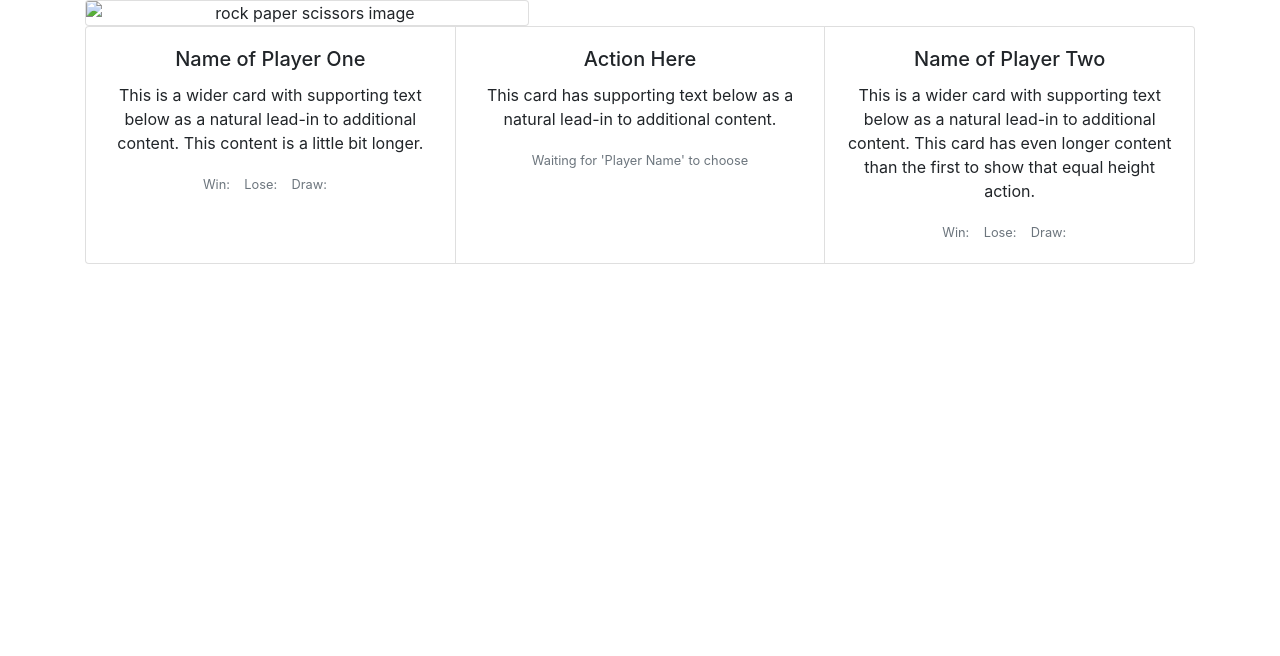
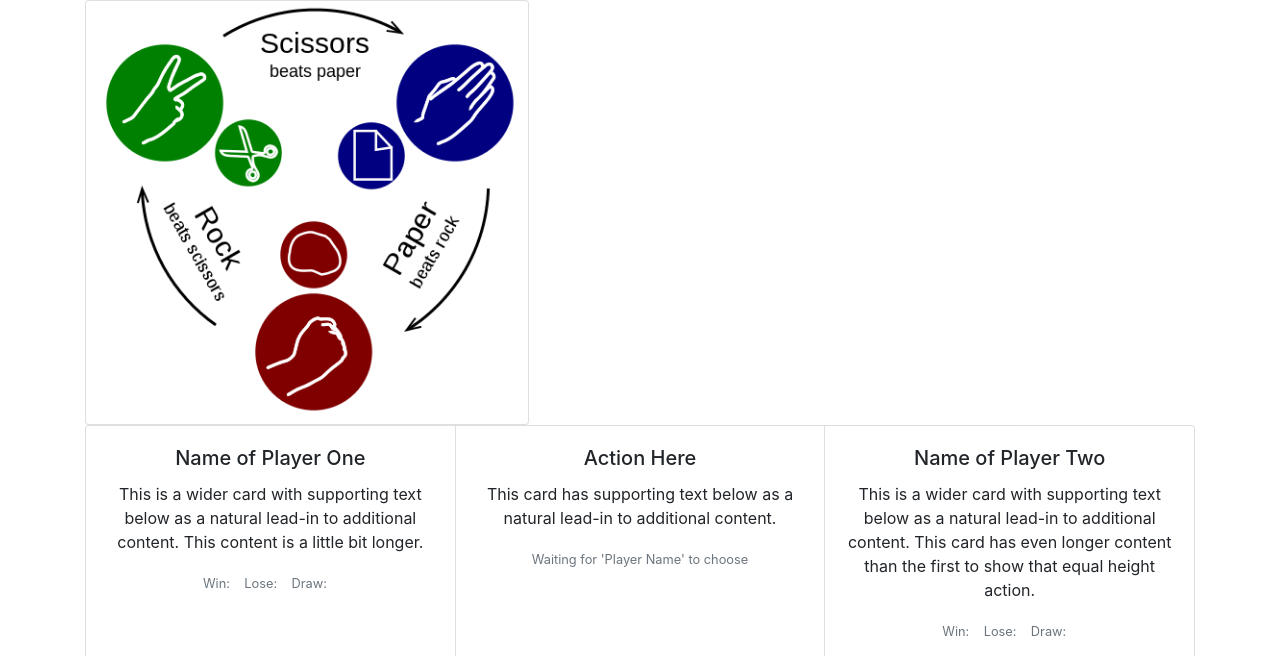
Before and after one commit to rmwalls/RPS-Multiplayer, a plain HTML site: page index.html in a window 1280 px wide. Shown: the top 656 px of the page. Drawn offline with nearby package versions, Linux system fonts and the light colour scheme.

Commit message:
thought through psuedocode. added images

```diff
--- /dev/null
+++ b/assets/css/style.css
@@ -0,0 +1,6 @@
+.card-img {
+    align-self: auto;
+    display: block;
+    margin-left: auto;
+    margin-right: auto;
+ }
--- a/assets/javascript/app.js
+++ b/assets/javascript/app.js
@@ -9,3 +9,5 @@
   };
   // Initialize Firebase
   firebase.initializeApp(firebaseConfig);
+
+  var database = firebase.database();
--- a/index.html
+++ b/index.html
@@ -14,27 +14,25 @@
     <!-- Link to Bootstrap-->
     <link rel="stylesheet" href="https://stackpath.bootstrapcdn.com/bootstrap/4.3.1/css/bootstrap.min.css" integrity="sha384-ggOyR0iXCbMQv3Xipma34MD+dH/1fQ784/j6cY/iJTQUOhcWr7x9JvoRxT2MZw1T" crossorigin="anonymous">
 
-    <!-- favicon
+    <!-- favicon -->
     <link rel="apple-touch-icon" sizes="180x180" href="assets/images/apple-touch-icon.png">
     <link rel="icon" type="image/png" sizes="32x32" href="assets/images/favicon-32x32.png">
     <link rel="icon" type="image/png" sizes="16x16" href="assets/images/favicon-16x16.png">
-    <link rel="manifest" href="/site.webmanifest"> -->
+    <link rel="manifest" href="/site.webmanifest">
 
-    <!-- CSS
+    <!-- CSS -->
     <link rel="stylesheet" type="text/css" href="assets/css/style.css">
-    <title>Rock Paper Scissors Mania</title> -->
+    <title>Rock Paper Scissors Mania</title>
 </head>
 <body>
-
   <div class="container text-center">
 
     <!-- TOP SECTION -->
-<div class="row">
-<div class="col-lg-12">
+    <div class="row text-center">
+      <div class="col-md-12">
         <div class="card bg-white text-black" style="width: 40%;">
-  <img class="card-img" src="RPS_image.png" alt="rock paper scissors image">
-  <div class="card-img-overlay">
-  </div>
+          <img class="card-img" src="assets/images/RPS_image.png" alt="rock paper scissors image">
+          <div class="card-img-overlay"></div>
         </div>
       </div> <!-- end column -->
     </div> <!-- end row -->
@@ -66,7 +64,11 @@
     </div>
     <!-- END MIDDLE SECTION -->
 
+    <!-- BOTTOM SECTION-->
+    <h2>Talk Some Smack</h2>
+    <!-- END BOTTOM SECTION-->
+
   </div> <!--end container-->
-    <script type="text/javascript" src="app.js"></script>
+  <script type="text/javascript" src="assets/javascript/app.js"></script>
 </body>
 </html>
```
Also changed, not shown: assets/images/android-chrome-192x192.png (added), assets/images/android-chrome-512x512.png (added), assets/images/apple-touch-icon.png (added), assets/images/favicon-16x16.png (added), assets/images/favicon-32x32.png (added), assets/images/favicon.ico (added), assets/images/paper.jpg (added), assets/images/rock.jpg (added), assets/images/scissors.jpg (added), rps-psuedo.txt. Lines whose indentation alone changed are shown as unchanged.
